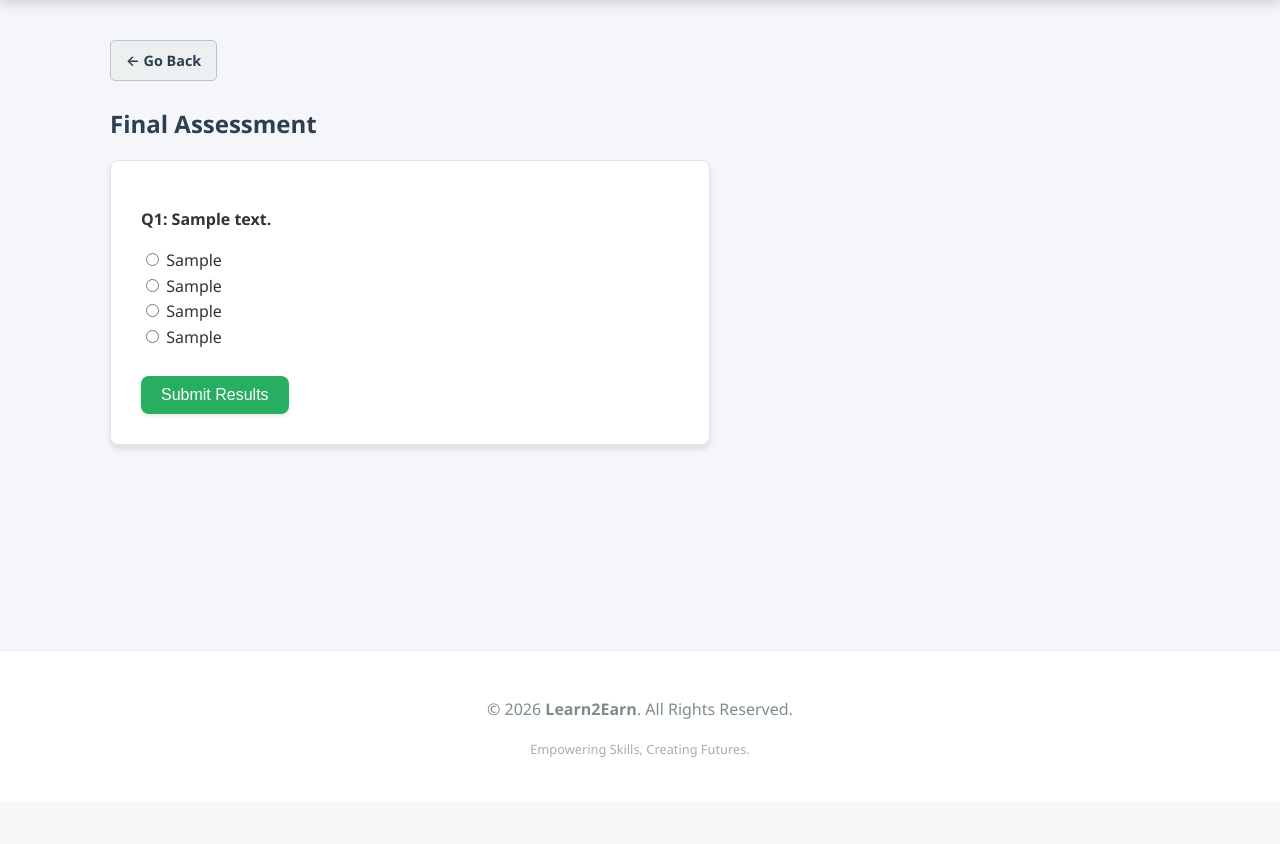
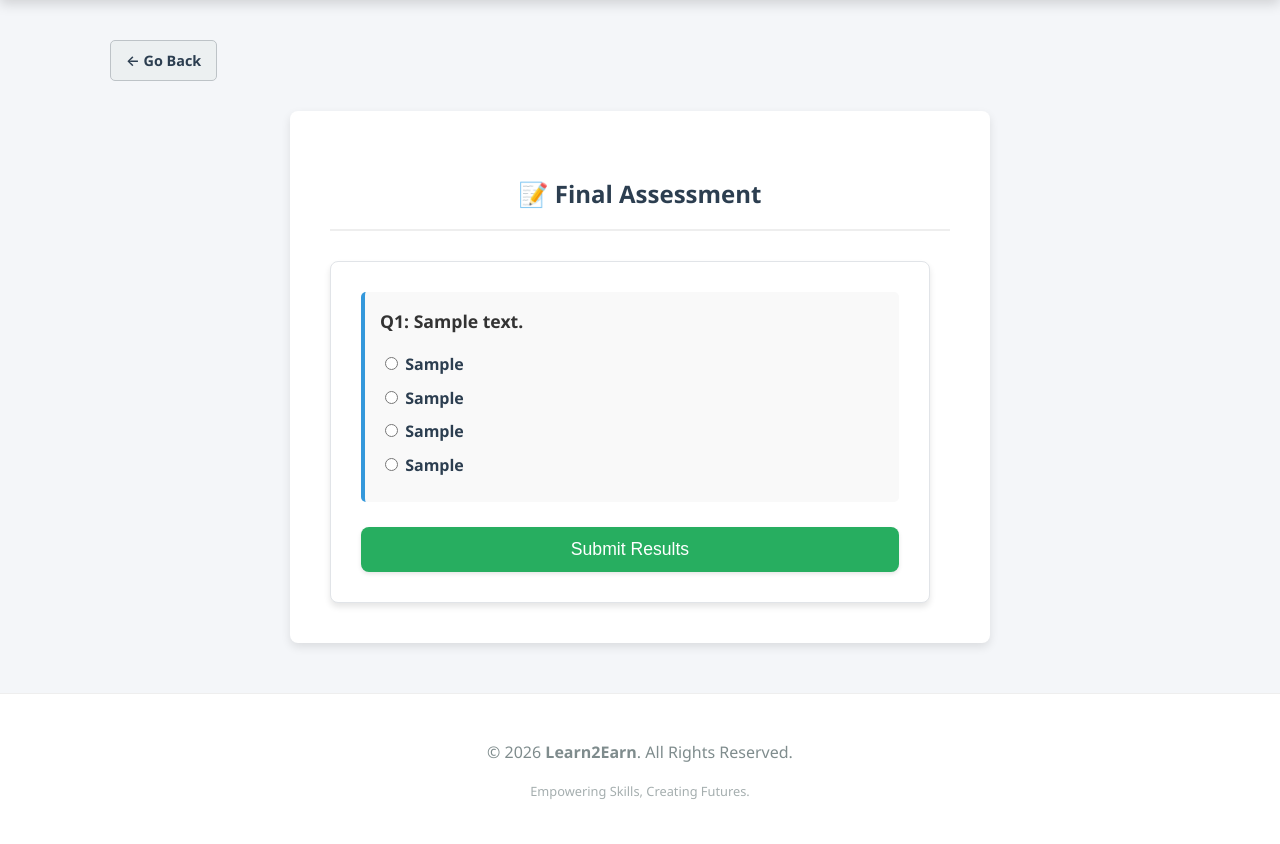
Before and after one commit to Mazharul75/learn2earn1, a PHP site: the page made by app/views/learner/take_quiz.php in a window 1280 px wide. Shown: the part 81-925 px from the top of the page. Before the commit the page ends 838 px from the top, so only its background shows below. Run offline with PHP 8.4, Linux system fonts and the light colour scheme; the template is opened without the code that fills it: most values are stand-ins (such as "Sample title", 1, 10 or a date in 2020); some libraries are stand-ins or nearby versions.

Commit message:
take quiz ui fixed

```diff
--- a/app/views/learner/take_quiz.php
+++ b/app/views/learner/take_quiz.php
@@ -1,13 +1,32 @@
 <?php require_once __DIR__ . '/../layouts/header.php'; ?>
-<h2>Final Assessment</h2>
-<form action="<?= BASE_URL ?>learner/submitQuiz/<?= $course_id ?>" method="POST">
-    <?php foreach($questions as $index => $q): ?>
-        <p><strong>Q<?= $index+1 ?>: <?= $q['question_text'] ?></strong></p>
-        <input type="radio" name="answer[<?= $q['id'] ?>]" value="A"> <?= $q['option_a'] ?><br>
-        <input type="radio" name="answer[<?= $q['id'] ?>]" value="B"> <?= $q['option_b'] ?><br>
-        <input type="radio" name="answer[<?= $q['id'] ?>]" value="C"> <?= $q['option_c'] ?><br>
-        <input type="radio" name="answer[<?= $q['id'] ?>]" value="D"> <?= $q['option_d'] ?><br>
-    <?php endforeach; ?>
-    <br><button type="submit" class="btn">Submit Results</button>
-</form>
+
+    <div style="max-width: 700px; margin: 30px auto; background: white; padding: 40px; border-radius: 8px; box-shadow: 0 4px 10px rgba(0,0,0,0.1);">
+        <h2 style="text-align: center; color: #2c3e50; border-bottom: 2px solid #eee; padding-bottom: 15px; margin-bottom: 30px;">
+            📝 Final Assessment
+        </h2>
+
+        <form action="<?= BASE_URL ?>learner/submitQuiz/<?= $course_id ?>" method="POST">
+            <?php foreach($questions as $index => $q): ?>
+                <div style="margin-bottom: 25px; padding: 15px; background: #f9f9f9; border-radius: 5px; border-left: 4px solid #3498db;">
+                    <p style="font-size: 1.1rem; margin-top: 0;"><strong>Q<?= $index+1 ?>: <?= $q['question_text'] ?></strong></p>
+
+                    <label style="display: block; margin: 8px 0; cursor: pointer;">
+                        <input type="radio" name="answer[<?= $q['id'] ?>]" value="A" required> <?= $q['option_a'] ?>
+                    </label>
+                    <label style="display: block; margin: 8px 0; cursor: pointer;">
+                        <input type="radio" name="answer[<?= $q['id'] ?>]" value="B"> <?= $q['option_b'] ?>
+                    </label>
+                    <label style="display: block; margin: 8px 0; cursor: pointer;">
+                        <input type="radio" name="answer[<?= $q['id'] ?>]" value="C"> <?= $q['option_c'] ?>
+                    </label>
+                    <label style="display: block; margin: 8px 0; cursor: pointer;">
+                        <input type="radio" name="answer[<?= $q['id'] ?>]" value="D"> <?= $q['option_d'] ?>
+                    </label>
+                </div>
+            <?php endforeach; ?>
+
+            <button type="submit" class="btn" style="width: 100%; font-size: 1.1rem; padding: 12px; background: #27ae60;">Submit Results</button>
+        </form>
+    </div>
+
 <?php require_once __DIR__ . '/../layouts/footer.php'; ?>
```
